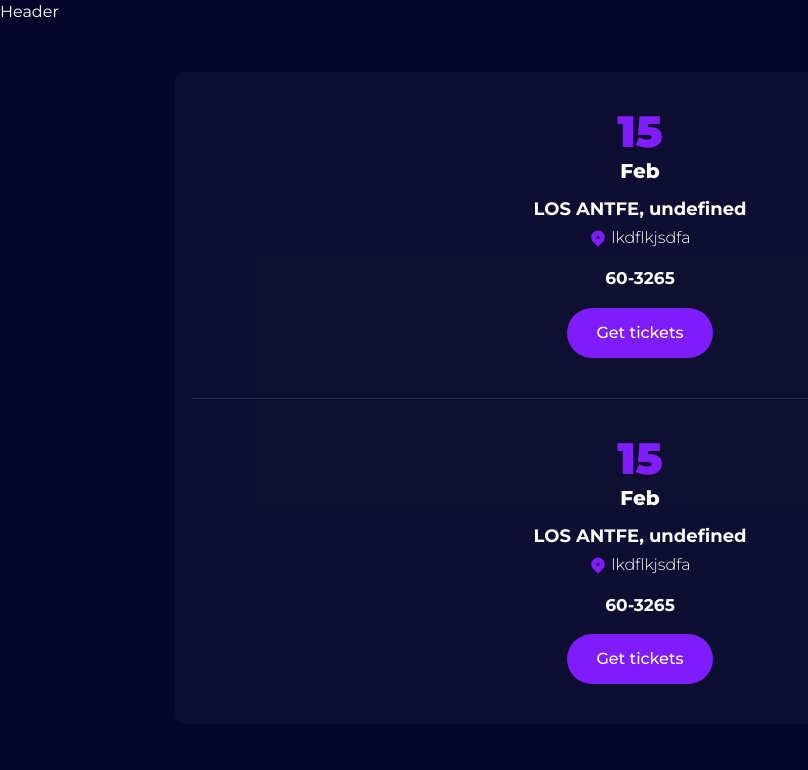
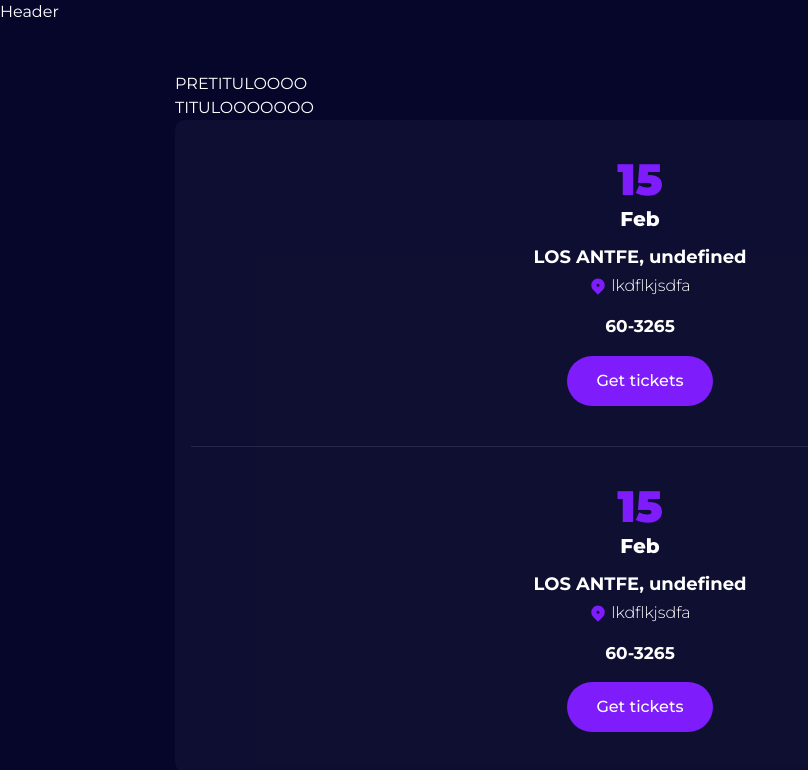
Before and after one commit to manuelsacaeu123/INGEELEC.io, a Next.js app in the folder ingeelec/: page / in a window 1280 px wide. Shown: the top 770 px of the page, without its empty margins (0-808 px from the left). Built offline with nearby package versions, Linux system fonts and the light colour scheme; data requests are answered from the project's data file.

Commit message:
Eventos
cabecera

```diff
--- a/ingeelec/src/components/events/Events.jsx
+++ b/ingeelec/src/components/events/Events.jsx
@@ -1,4 +1,5 @@
 import EventBox from './EventBox';
+import SectionHeader from './SectionHeader';
 
 const getEvents = async () => {
     const res = await fetch('http://localhost:4000/events');
@@ -12,6 +13,7 @@ const Events = async () => {
     return (
         <section className="section" id="tours">
             <div className="container mx-auto">
+                <SectionHeader pretitle='PRETITULOOOO' title='TITULOOOOOOO'/>
                 {/*even box*/}
                 <EventBox events={events} />
             </div>
```
